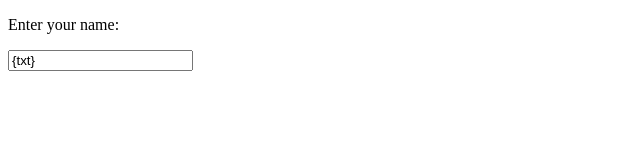
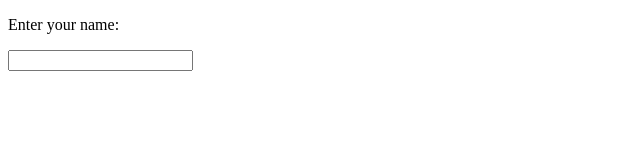
Before and after one commit to acciojob/personal-greeting-Hafizzargar, a React app: page / in a window 1280 px wide. Shown: the top 160 px of the page, without its empty margins (0-640 px from the left). Built offline with nearby package versions, Linux system fonts and the light colour scheme.

Commit message:
Update App.js

```diff
--- a/src/components/App.js
+++ b/src/components/App.js
@@ -13,7 +13,7 @@ const App = () => {
         {/* Do not remove the main div */}
          <p>Enter your name:</p>
 
-        <input type="text" value="{txt}" onchange="enter"/>
+        <input type="text" onchange="enter"/>
 
         {name && ( <p>Hello {name}!</p>)}
 
```
